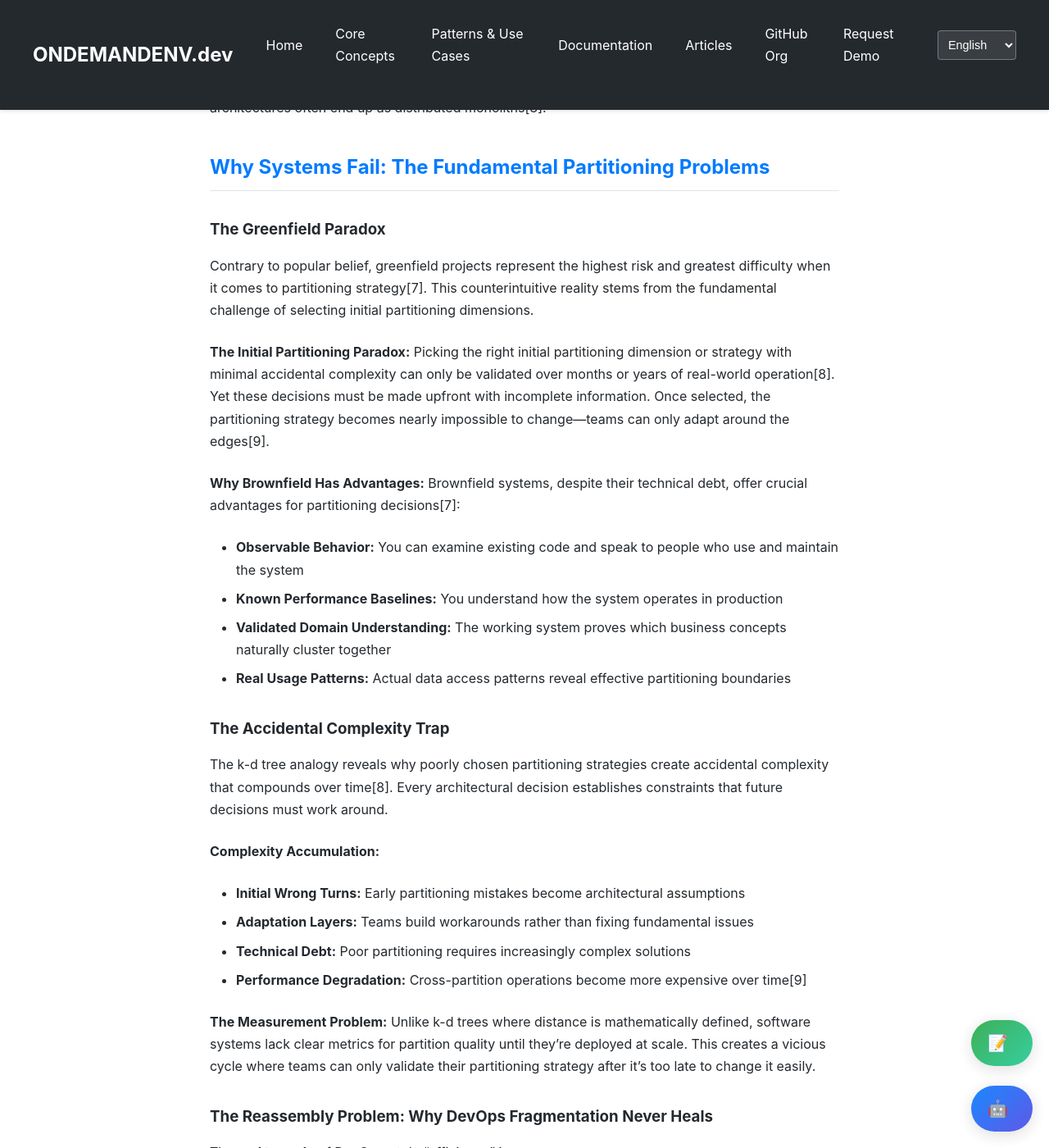
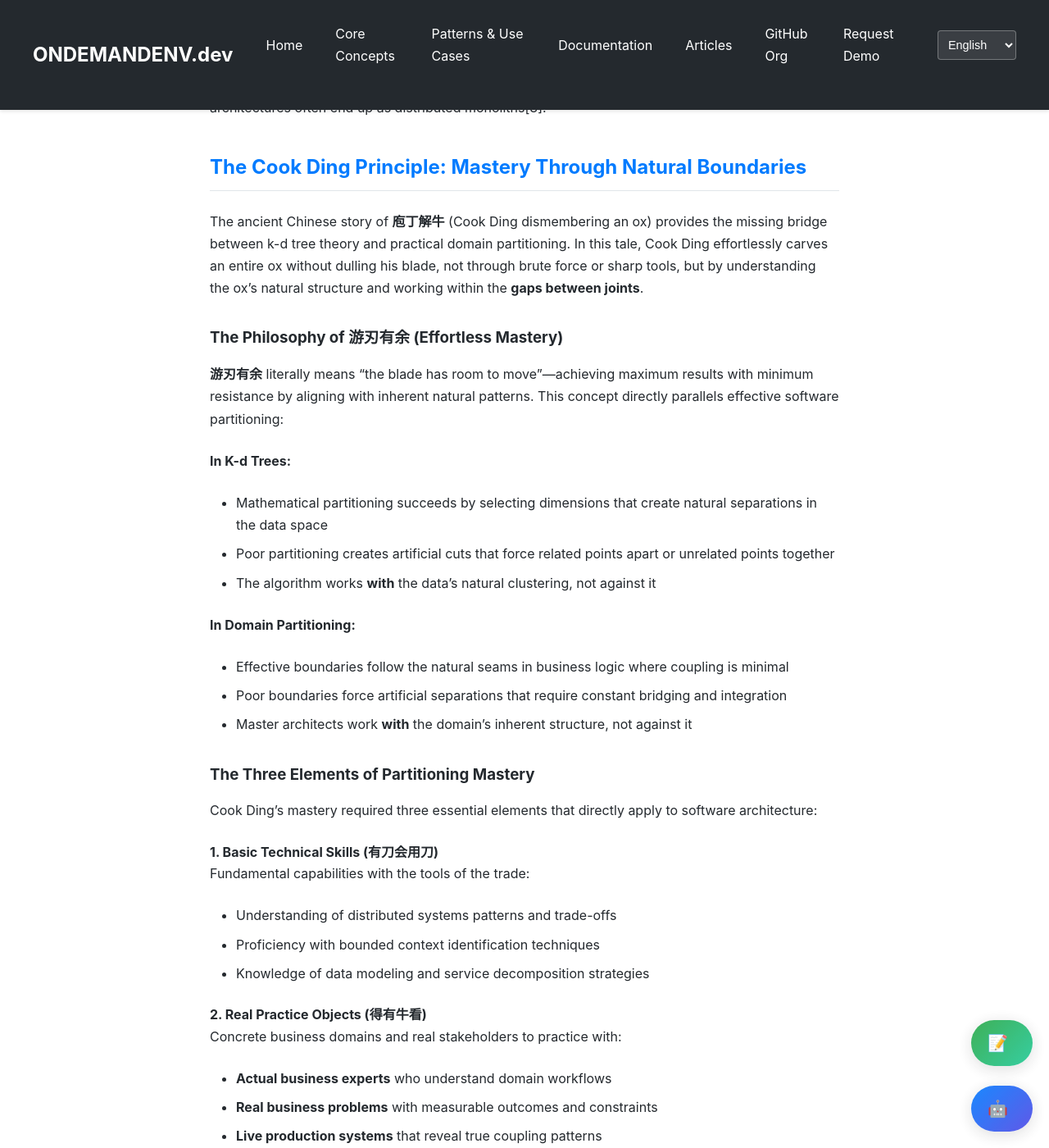
Before and after one commit to ondemandenv/ondemandenv.github.io, a Jekyll site: the page built from articles/strategic-partitioning-k-d-trees-ddd-event-sourcing.md, in a window 1280 px wide and 1400 px high, scrolled down 1273 px. Shown: the whole window at 82% size. Built offline with Jekyll 4.4.1, drawn with Linux system fonts in a browser that asks for light colours; a script that is not in the unit is left out; some of the changed text lies outside the part shown.

Commit message:
++ ++ ++

```diff
--- a/articles/strategic-partitioning-k-d-trees-ddd-event-sourcing.md
+++ b/articles/strategic-partitioning-k-d-trees-ddd-event-sourcing.md
@@ -30,6 +30,71 @@ However, applying this theoretical foundation to real-world software systems rev
 - **Constant Change:** Reality shifts continuously—what seems like the right partitioning strategy today may be wrong six months from now
 
 This gap between theoretical clarity and practical implementation explains why microservices architectures often end up as distributed monoliths[3].
+
+## The Cook Ding Principle: Mastery Through Natural Boundaries
+
+The ancient Chinese story of **庖丁解牛** (Cook Ding dismembering an ox) provides the missing bridge between k-d tree theory and practical domain partitioning. In this tale, Cook Ding effortlessly carves an entire ox without dulling his blade, not through brute force or sharp tools, but by understanding the ox's natural structure and working within the **gaps between joints**.
+
+### The Philosophy of 游刃有余 (Effortless Mastery)
+
+**游刃有余** literally means "the blade has room to move"—achieving maximum results with minimum resistance by aligning with inherent natural patterns. This concept directly parallels effective software partitioning:
+
+**In K-d Trees:**
+- Mathematical partitioning succeeds by selecting dimensions that create natural separations in the data space
+- Poor partitioning creates artificial cuts that force related points apart or unrelated points together
+- The algorithm works **with** the data's natural clustering, not against it
+
+**In Domain Partitioning:**
+- Effective boundaries follow the natural seams in business logic where coupling is minimal
+- Poor boundaries force artificial separations that require constant bridging and integration
+- Master architects work **with** the domain's inherent structure, not against it
+
+### The Three Elements of Partitioning Mastery
+
+Cook Ding's mastery required three essential elements that directly apply to software architecture:
+
+#### 1. **Basic Technical Skills** (有刀会用刀)
+Fundamental capabilities with the tools of the trade:
+- Understanding of distributed systems patterns and trade-offs
+- Proficiency with bounded context identification techniques
+- Knowledge of data modeling and service decomposition strategies
+
+#### 2. **Real Practice Objects** (得有牛看)
+Concrete business domains and real stakeholders to practice with:
+- **Actual business experts** who understand domain workflows
+- **Real business problems** with measurable outcomes and constraints
+- **Live production systems** that reveal true coupling patterns
+- **Key insight:** "Armchair theorizing doesn't work"—mastery requires hands-on experience with genuine business complexity
+
+#### 3. **Continuous Practice** (研究和实践)
+Repeated application across different domains and contexts:
+- Multiple cycles of partitioning, measuring, and refining
+- Experience with both successful and failed boundary decisions
+- Pattern recognition across different business domains and technical contexts
+
+### Wu Wei: The Principle of Non-Forcing Action
+
+The Daoist concept of **Wu Wei** (無為)—achieving everything through non-forcing action—provides the philosophical foundation for understanding why forced partitioning strategies fail:
+
+**Forced Partitioning (Anti-Wu Wei):**
+- DevOps-style fragmentation that optimizes for operational convenience
+- Technical boundaries imposed without regard for business logic flow
+- Artificial separations that require constant coordination and bridge-building
+
+**Natural Partitioning (Wu Wei):**
+- Boundaries that follow the domain's inherent structure
+- Minimal resistance to business logic changes within contexts
+- Self-reinforcing separations that become stronger over time
+
+### The Efficiency Optimal Solution
+
+Cook Ding's approach represents the **efficiency optimal solution** because it maximizes the use of natural structures while minimizing resistance to the system's essence. In software terms:
+
+- **Tool limitations don't matter** when you understand the domain structure deeply enough
+- **Resource constraints** (time, money, energy) make brute-force approaches unsustainable
+- **Optimal partitioning** works with the business domain's natural grain, not against it
+
+This philosophical framework explains why the most successful architects often produce solutions that appear effortless—they've developed the domain insight to see where the natural boundaries lie, just as Cook Ding could see the gaps between joints that others missed.
 
 ## Why Systems Fail: The Fundamental Partitioning Problems
 
```
